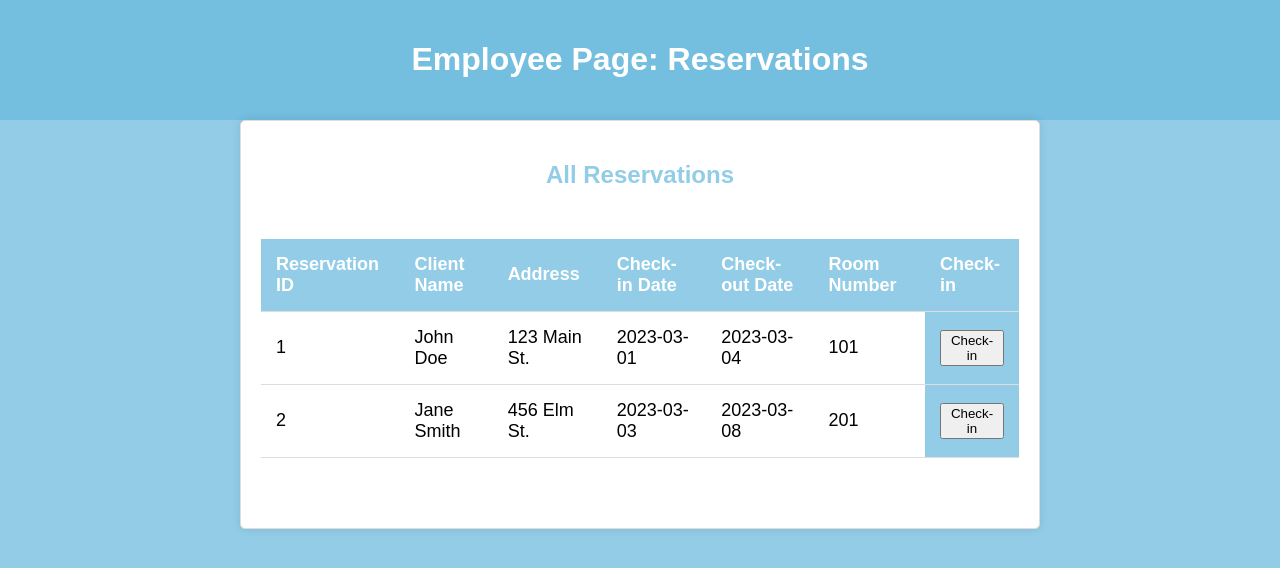
After one commit to oZep/Hotel, a Flask app: page /employee in a window 1280 px wide. The commit adds this page. Shown: the top 568 px of the page. Run offline with Flask 3, Linux system fonts and the light colour scheme.

Commit message:
done static app

```diff
--- a/app.py
+++ b/app.py
@@ -1,12 +1,14 @@
 from urllib import request
-from flask import Flask, render_template
+from flask import Flask, render_template, request, redirect, url_for
 from flask_sqlalchemy import SQLAlchemy
 from sqlalchemy import text
-
 
 app = Flask(__name__)
 #app.config['SQLALCHEMY_DATABASE_URI'] = 'postgresql://username:password@localhost/database_name'
 #db = SQLAlchemy(app)
+
+# Dummy user data for demonstration
+users = {'user1': 'password1', 'user2': 'password2'}
 
 @app.route('/')
 def hello_world():
@@ -21,30 +23,41 @@ def manual_search():
     return render_template('manual_search.html')
 
 @app.route('/book.html')
-def manual_search():
+def book():
     return render_template('book.html')
 
 
 @app.route('/gosearch.html')
-def manual_search():
+def gosearch():
     return render_template('gosearch.html')
 
-
-@app.route('/clientLogin.html')
-def manual_search():
-    return render_template('clientLogin.html')
-
 @app.route('/clientSignUp.html')
-def manual_search():
+def client_signup():
     return render_template('clientSignUp.html')
 
-@app.route('/employeeLogin.html')
-def manual_search():
-    return render_template('employeeLogin.html')
+@app.route('/employeeSignUp.html')
+def employee_signup():
+    return render_template('employeeSignUp.html')
 
-@app.route('/employeeSignUp.html')
-def manual_search():
-    return render_template('employeeSignUp.html')
+@app.route('/employeePage.html')
+def employee_page():
+    return render_template('employeePage.html')
+
+@app.route('/employee')
+def employee():
+    return render_template('employeePage.html')
+
+@app.route('/signin', methods=['POST'])
+def signin():
+    username = request.form['name']
+    password = request.form['ssn']
+
+    if username in users and users[username] == password:
+        # Authentication successful, redirect to employee page
+        return redirect(url_for('employee_page'))
+    else:
+        # Authentication failed, redirect back to sign-in page
+        return redirect(url_for('client_login'))
 
 
 #class Product(db.Model):
--- /dev/null
+++ b/templates/employeePage.html
@@ -0,0 +1,93 @@
+<!DOCTYPE html>
+<html>
+<head>
+	<title>Employee Page: Reservations</title>
+	<style>
+		body {
+			margin: 0;
+			padding: 0;
+			background-color: #6abadeba;
+			font-family: 'Arial';
+		}
+		.header {
+			padding: 20px;
+			background-color: #6abadeba;
+			text-align: center;
+			color: #fff;
+		}
+		.content {
+			padding: 20px;
+			background-color: #fff;
+			text-align: center;
+			margin: auto;
+			width: 800px;
+			box-sizing: border-box;
+			border: 1px solid #ddd;
+			border-radius: 5px;
+			box-shadow: 0px 0px 10px rgba(0,0,0,0.1);
+		}
+		.content h2 {
+			text-align: center;
+			margin-bottom: 50px;
+			color: #6abadeba;
+		}
+		.content table {
+			width: 100%;
+			border-collapse: collapse;
+			text-align: left;
+			margin-bottom: 50px;
+		}
+		.content th, .content td {
+			padding: 15px;
+			border-bottom: 1px solid #ddd;
+			font-size: 18px;
+		}
+		.content th {
+			background-color: #6abadeba;
+			color: #fff;
+		}
+	</style>
+</head>
+<body>
+	<div class="header">
+		<h1>Employee Page: Reservations</h1>
+	</div>
+	<div class="content">
+		<h2>All Reservations</h2>
+		<table>
+			<thead>
+				<tr>
+                    <th>Reservation ID</th>
+                    <th>Client Name</th>
+                    <th>Address</th>
+                    <th>Check-in Date</th>
+                    <th>Check-out Date</th>
+                    <th>Room Number</th>
+                    <th>Check-in</th>
+				</tr>
+			</thead>
+			<tbody>
+				<tr>
+					<td>1</td>
+					<td>John Doe</td>
+					<td>123 Main St.</td>
+					<td>2023-03-01</td>
+					<td>2023-03-04</td>
+					<td>101</td>
+                    <th><button>Check-in</button></th>
+				</tr>
+				<tr>
+					<td>2</td>
+					<td>Jane Smith</td>
+					<td>456 Elm St.</td>
+					<td>2023-03-03</td>
+					<td>2023-03-08</td>
+					<td>201</td>
+                    <th><button>Check-in</button></th>
+				</tr>
+				<!-- Add more reservations as needed -->
+			</tbody>
+		</table>
+	</div>
+</body>
+</html>
```
Also changed, not shown: templates/employeeSignUp.html (+2 -5 lines), templates/clientLogin.html (deleted), templates/employeeLogin.html (deleted).
